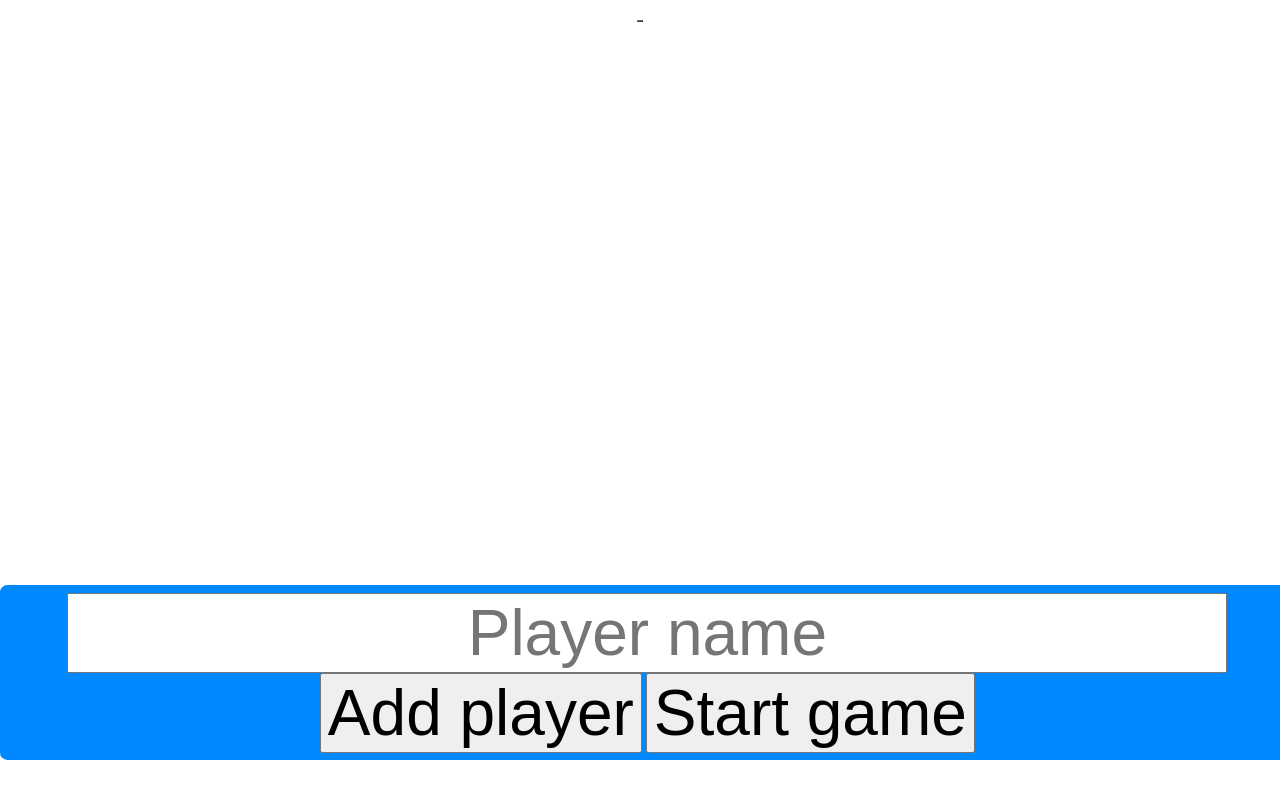
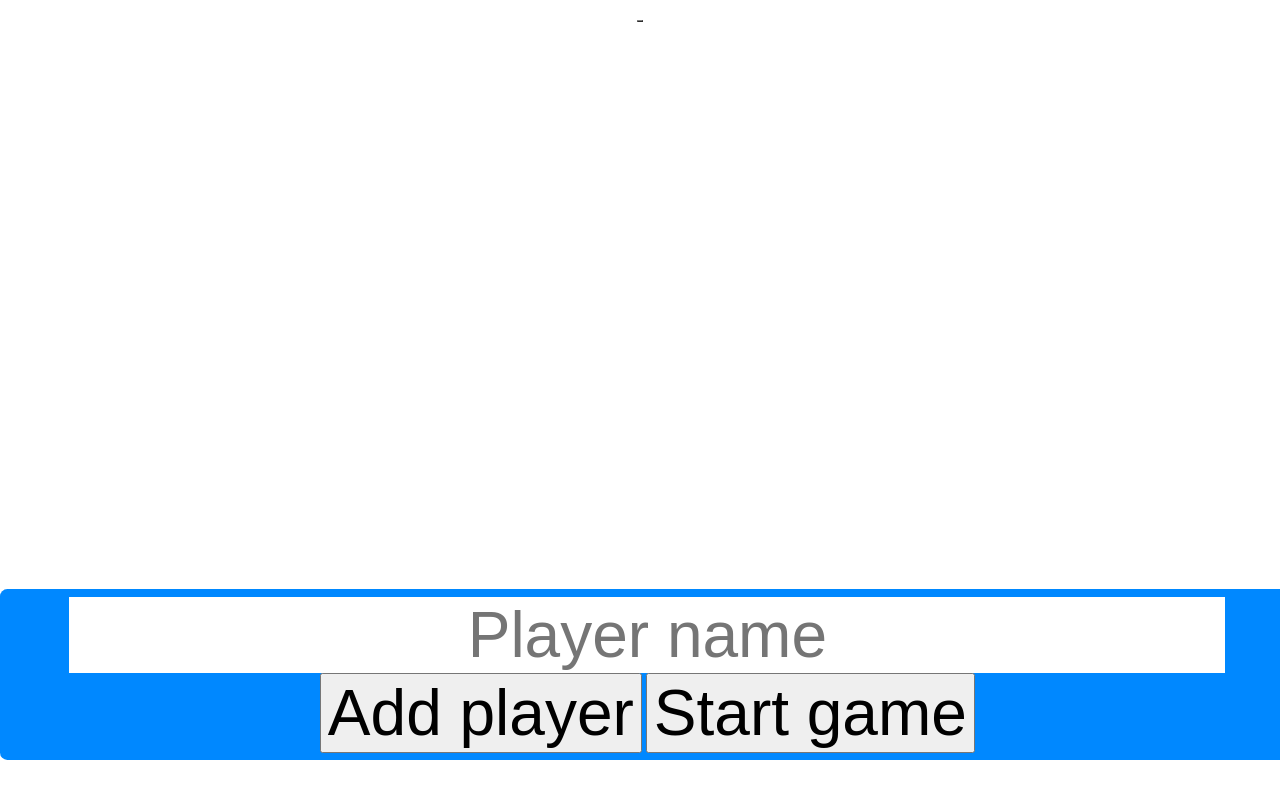
Before and after one commit to LivingFray/MMaskell.github.io, a plain HTML site: page index.html in a window 1280 px wide. Drawn offline with Linux system fonts and the light colour scheme.

Commit message:
Fixed some missed formatting

```diff
--- a/score.js
+++ b/score.js
@@ -49,7 +49,7 @@ addPlayer = function(){
 
 startGame = function(){
 	addPlayer();
-	if(playerRow.cells.length>2){
+	if(playerRow.cells.length>=2){
 		var row = table.insertRow(table.rows.length);
 		for(var i=0; i<playerRow.cells.length;i++){
 			var cell = row.insertCell(0);
--- a/style.css
+++ b/style.css
@@ -11,11 +11,17 @@ body {
 td {
 	min-width: 5em;
 	height: 2ex;
+	font-size: x-large;
+}
+
+input {
+	font-size: x-large;
+	width:100%;
+	border:0px;
 }
 
 #playerName {
 	font-weight:bold;
-	font-size: x-large;
 }
 
 #nameAdder {
```
